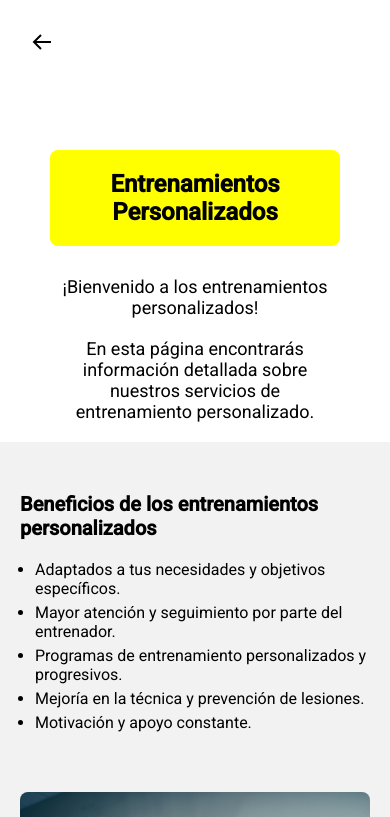
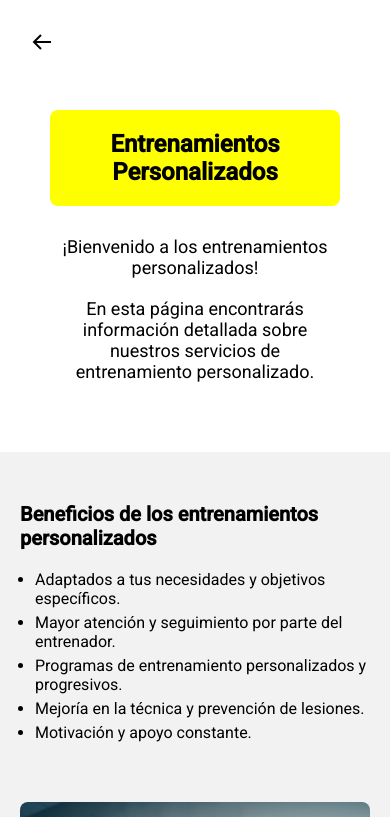
Before and after one commit to crescowboy/appwebfitness, a React (Create React App) app: page /entreno in a window 390 px wide. Shown: the top 817 px of the page. Built offline with nearby package versions, Linux system fonts and the light colour scheme.

Commit message:
update 3 responsive seccion body

```diff
--- a/src/css/Entreno_Page.css
+++ b/src/css/Entreno_Page.css
@@ -163,8 +163,8 @@
 
   .entrenamientos-info1{
     text-align: center;
-    margin-top: 80px;
-    margin-bottom: 10px;
+    margin-top: 40px;
+    margin-bottom: 70px;
 
 
   }
```
